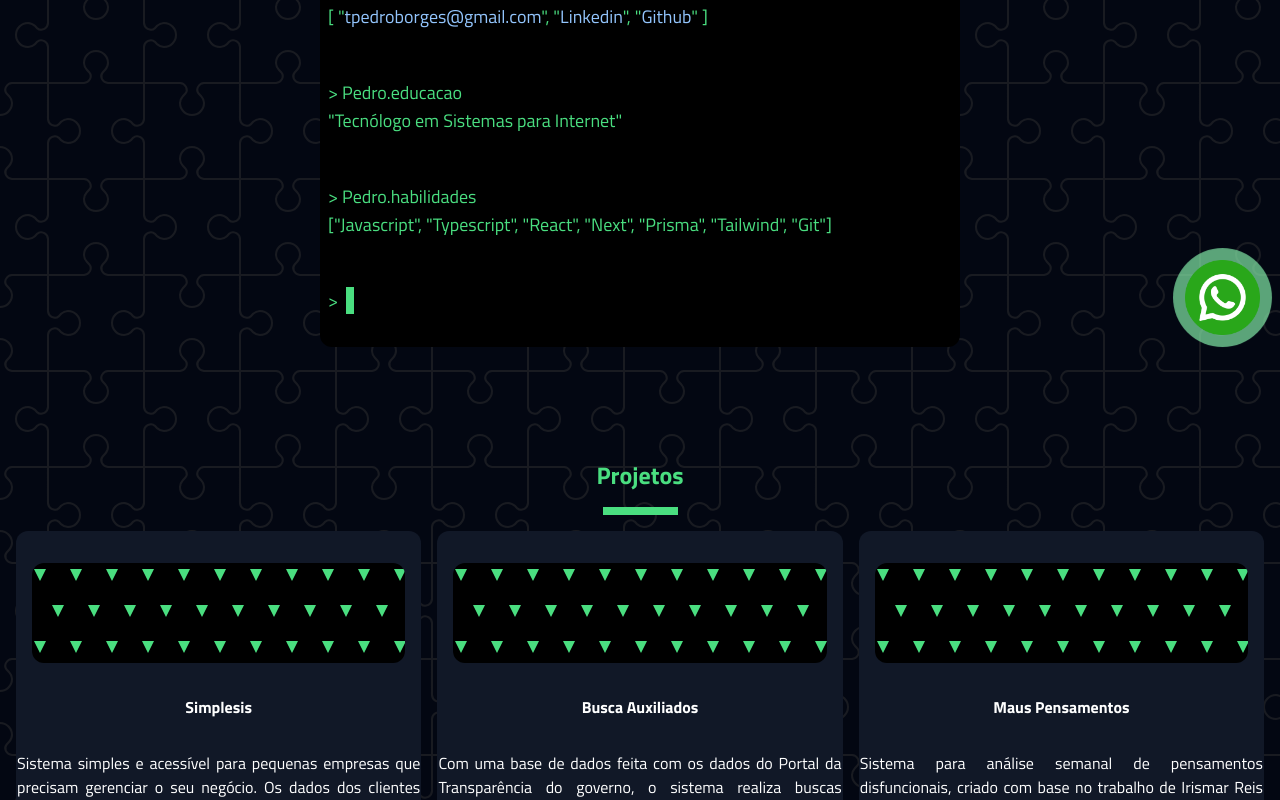
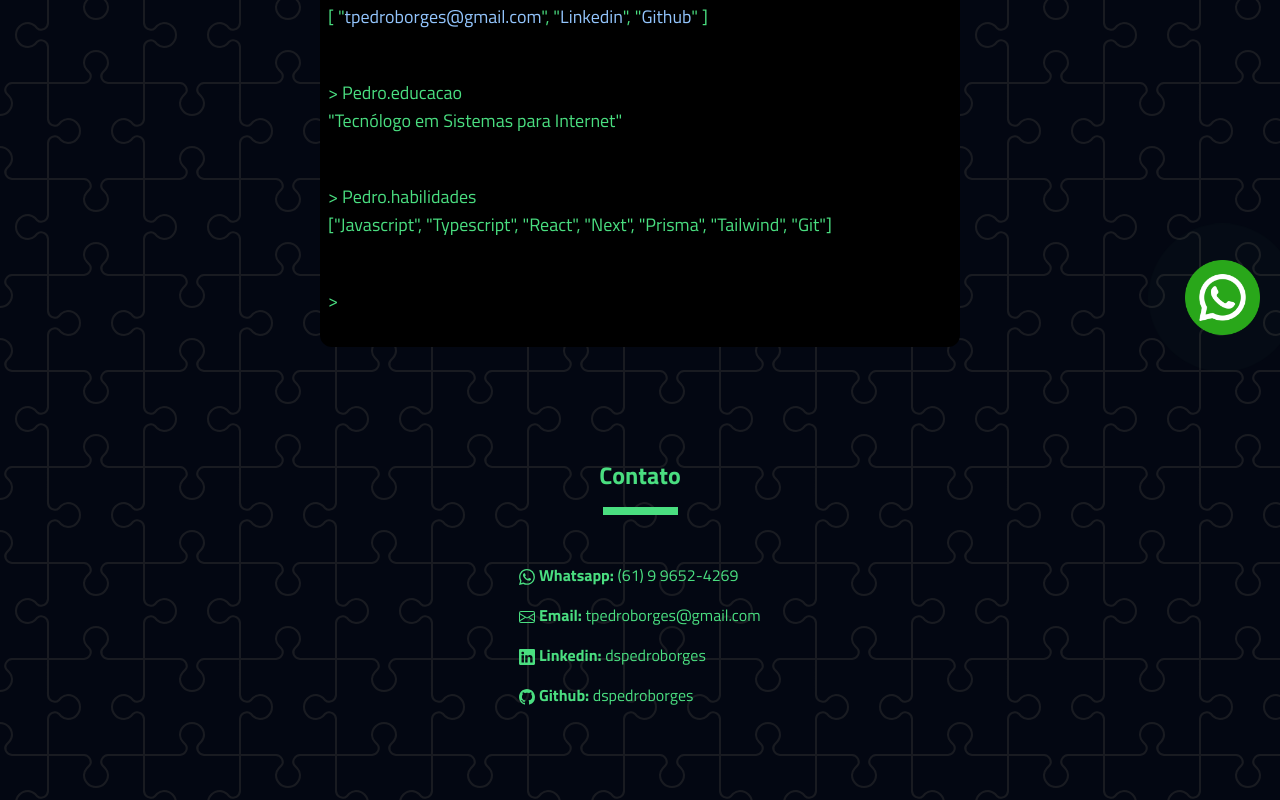
Before and after one commit to dspedroborges/next-portfolio, a Next.js app: page / in a window 1280 px wide. Shown: the part 445-1245 px from the top of the page. Built offline with nearby package versions, Linux system fonts and the light colour scheme.

Commit message:
remoçao projetos

```diff
--- a/src/pages/index.tsx
+++ b/src/pages/index.tsx
@@ -113,7 +113,7 @@ export default function Home() {
         </div>
       </div>
 
-      <div id="projetos" className="pt-20">
+      {/* <div id="projetos" className="pt-20">
         <div>
           <h2 className="text-2xl font-bold text-center text-green-400">Projetos</h2>
           <div className="h-2 mt-4 bg-green-400 w-[75px] mx-auto"></div>
@@ -128,7 +128,7 @@ export default function Home() {
             })
           }
         </div>
-      </div>
+      </div> */}
 
       <div id="contato" className="pt-20">
         <div>
```
